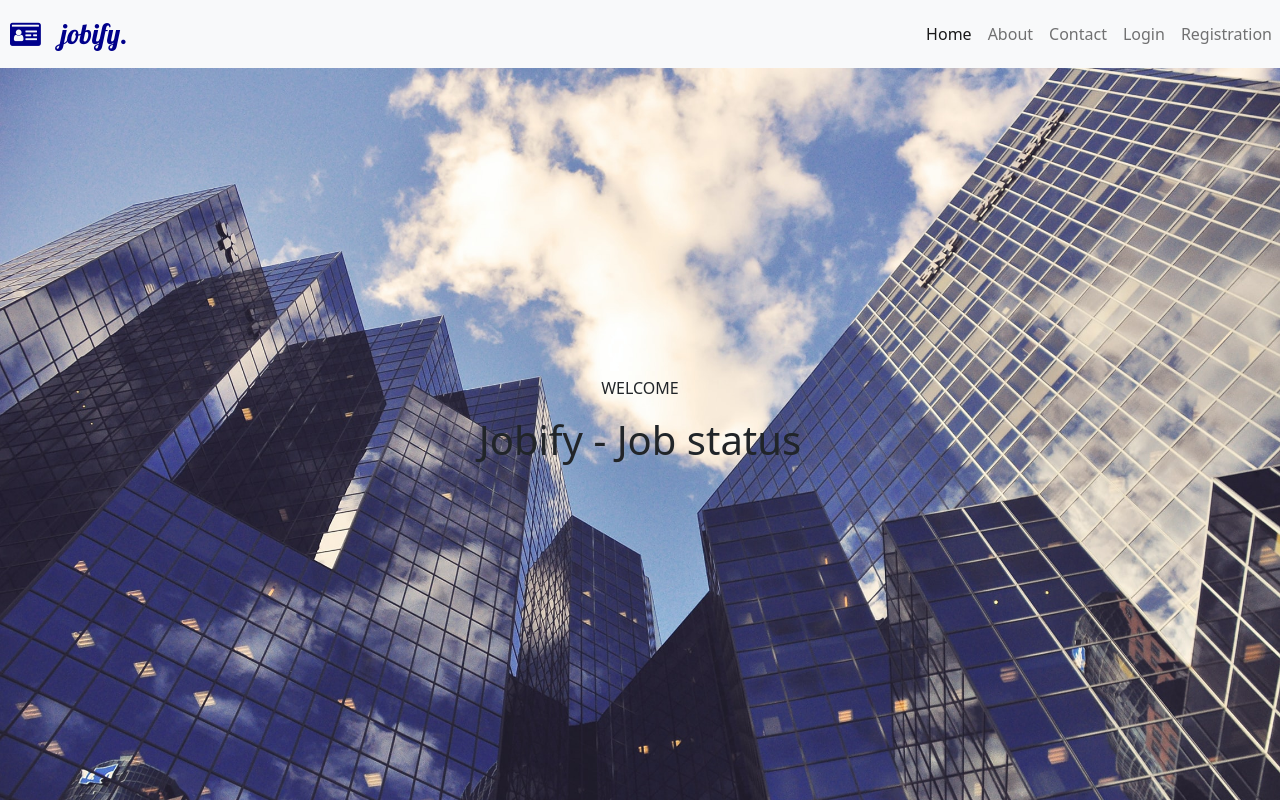
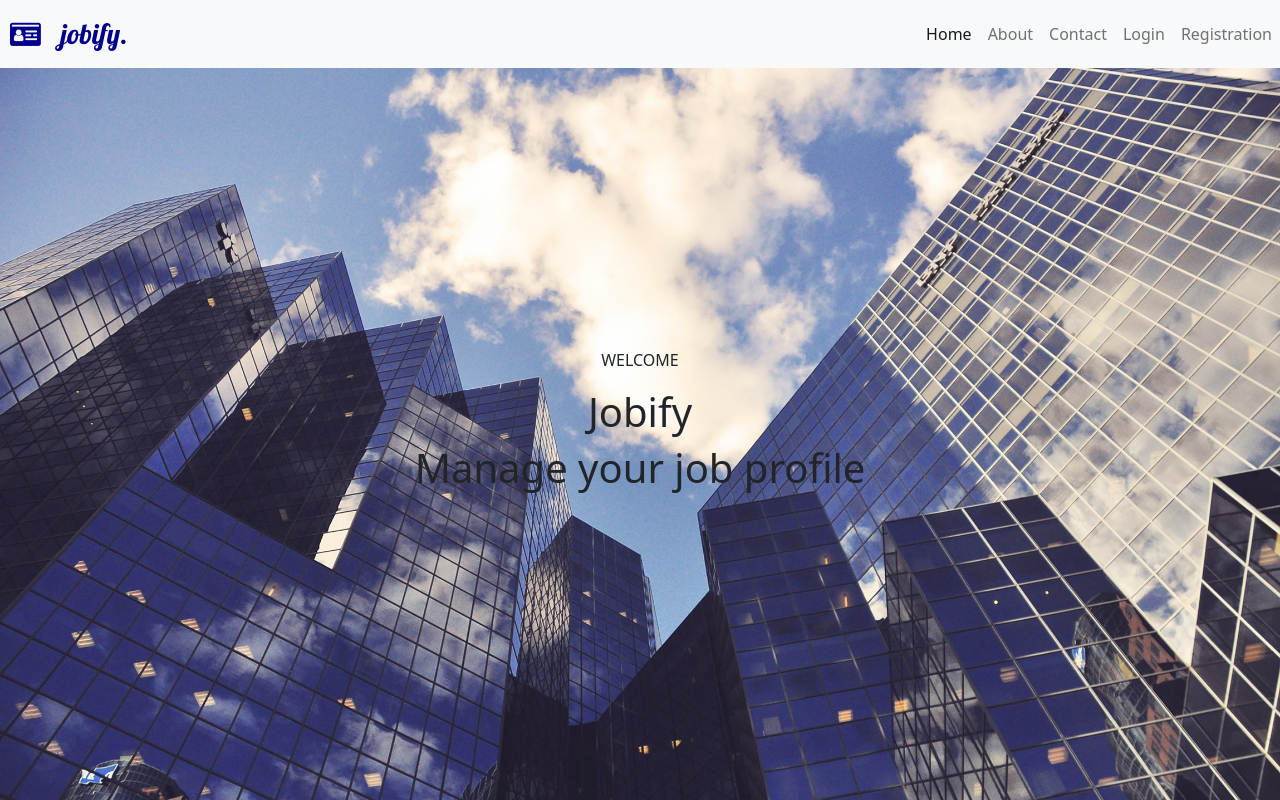
Before and after one commit to djmagnusa/jobify, a React (Create React App) app in the folder client/: page / in a window 1280 px wide. Built offline with nearby package versions, Linux system fonts and the light colour scheme; no server answers.

Commit message:
Dynamic data on home page

```diff
--- a/client/src/components/Home.js
+++ b/client/src/components/Home.js
@@ -1,13 +1,43 @@
-import React from 'react';
+import React, {useState, useEffect} from 'react';
 
 const Home = () => {
+
+    const [userName, setUserName] = useState('');
+    const [show, setShow] = useState(false);
+
+    const userHomePage = async() => {
+        try{
+            const res = await fetch('/getdata', {
+                method: "GET",
+                headers: {
+                    "Content-Type": "application/json"
+                },
+            });
+
+            const data = await res.json();
+            console.log(data);
+            setUserName(data.name);
+            setShow(true);
+
+        } catch(err) {
+            console.log(err);
+        }
+
+    }
+
+
+    useEffect(() => {
+        userHomePage();
+    },[])
+
     return (
         <>
 
             <div className="home-page">
                 <div className="home-div">
                     <p className="pt-5">WELCOME</p>
-                    <h1>Jobify - Job status</h1>
+                    { show ? <h1>{userName}</h1> : <h1>Jobify</h1>  }
+                    <h1>{ show ? 'Good to see you back!' : 'Manage your job profile'}</h1>
                 </div>
 
             </div>
```
